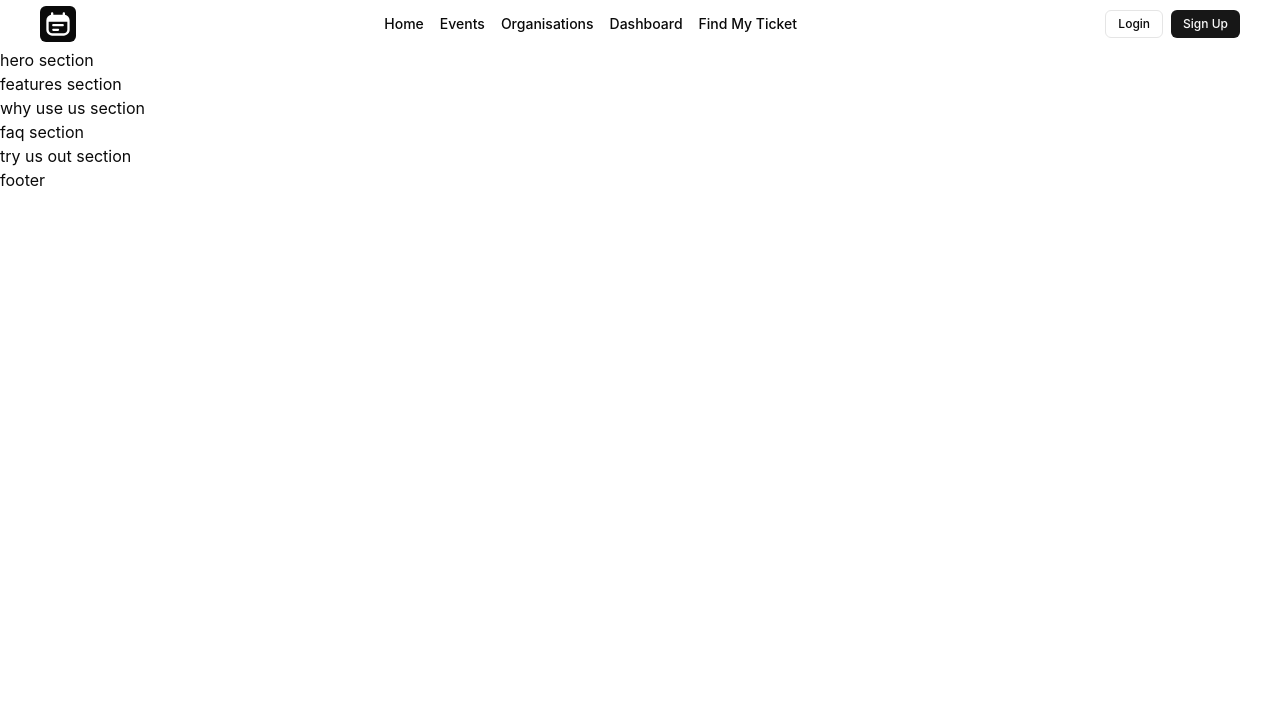
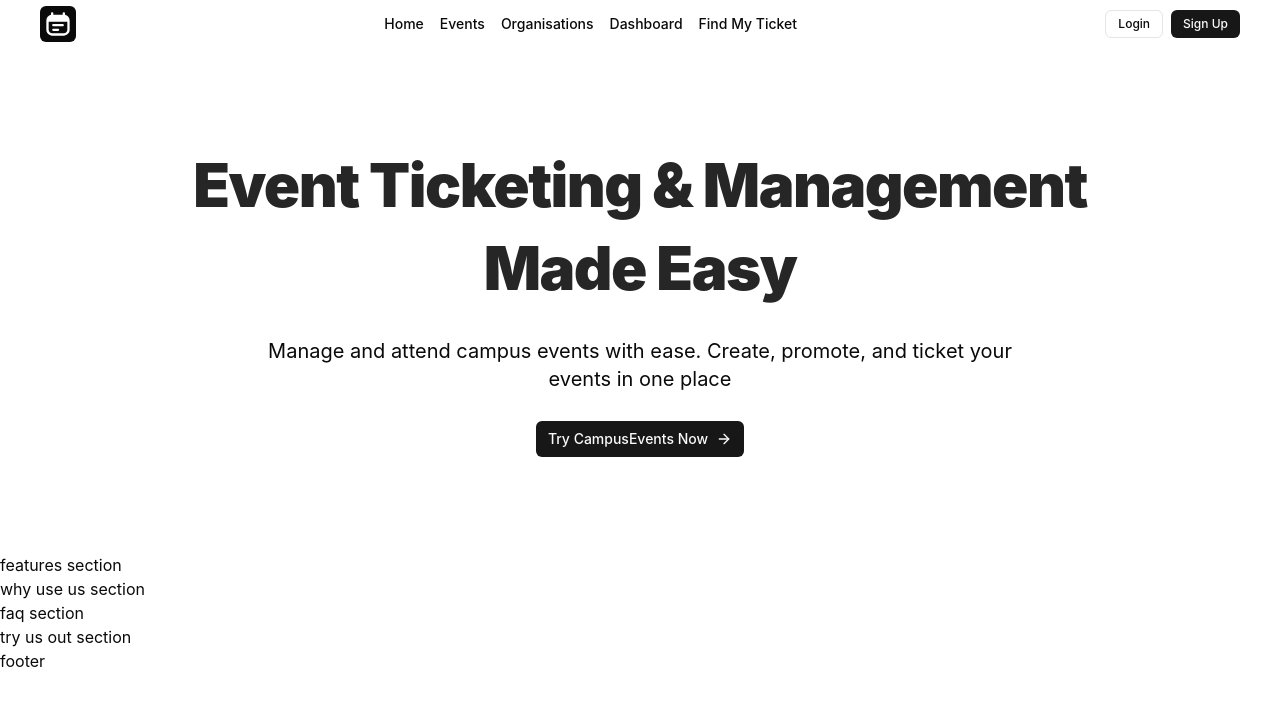
Before and after one commit to delmac-dev/event-management-app, a Next.js app: page / in a window 1280 px wide. Shown: the top 706 px of the page. Built offline with nearby package versions, Linux system fonts and the light colour scheme.

Commit message:
started designing hero section of landing page

```diff
--- a/app/(public)/(home)/page.tsx
+++ b/app/(public)/(home)/page.tsx
@@ -1,12 +1,25 @@
+import { Button } from "@/components/ui/button";
 import Footer from "../(components)/footer";
 import Header from "../(components)/header";
+import { ArrowRight } from "lucide-react";
 
 export default async function Index() {
 
   return (
     <>
       <Header />
-      <section>hero section</section>
+      <section className="w-full flex flex-col items-center justify-start py-24 px-2.5">
+        <h1 className="text-neutral-800 text-wrap text-6xl font-black tracking-tight max-w-4xl  text-center leading-snug">
+          Event Ticketing & Management Made Easy
+        </h1>
+        <p className="text-xl font-midium mt-7 max-w-3xl text-center">
+          Manage and attend campus events with ease. Create, promote, and ticket your events in one place
+        </p>
+        <Button size="sm" className="group mt-7">
+          Try CampusEvents Now
+          <ArrowRight size={16} className="ml-2 group-hover:translate-x-0.5 transition-transform" />
+        </Button>
+      </section>
       <section>features section</section>
       <section>why use us section</section>
       <section>faq section</section>
```
